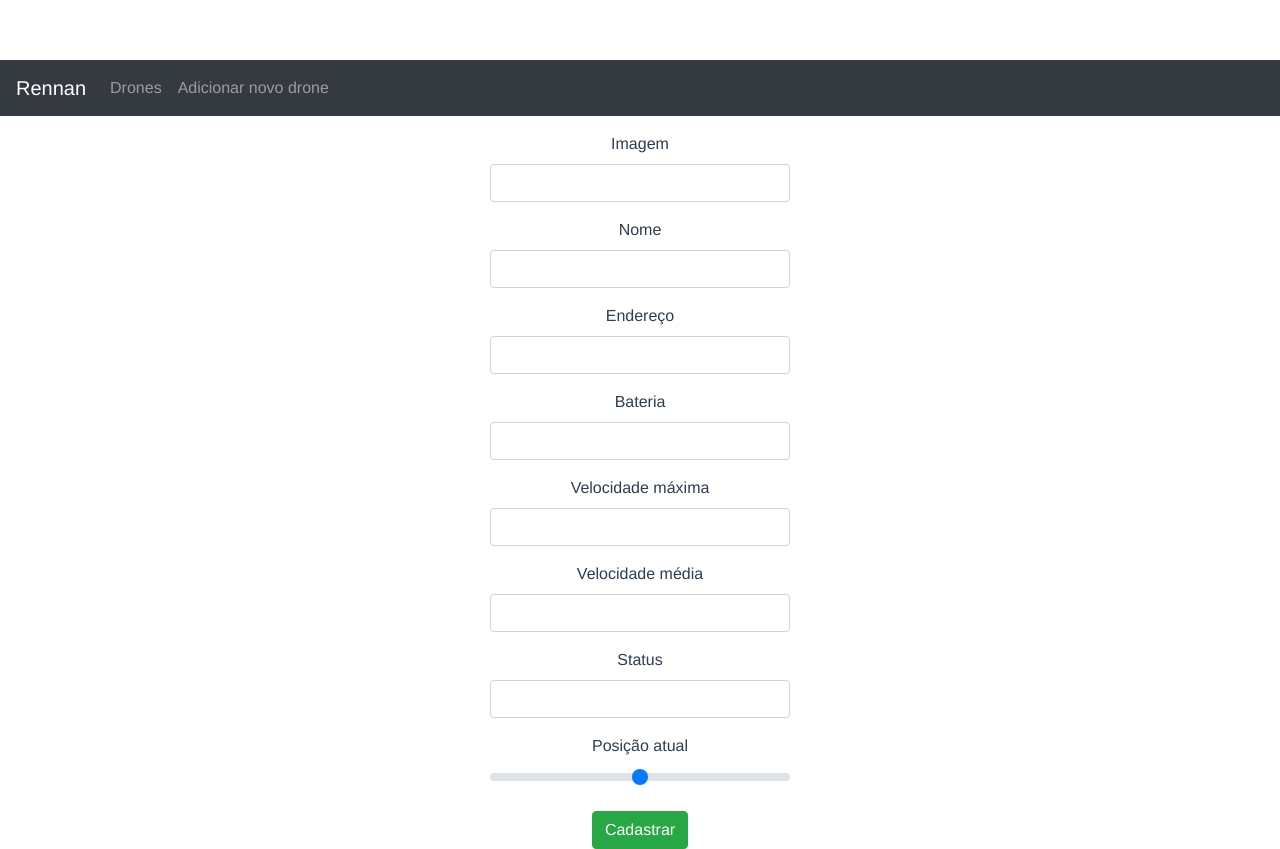
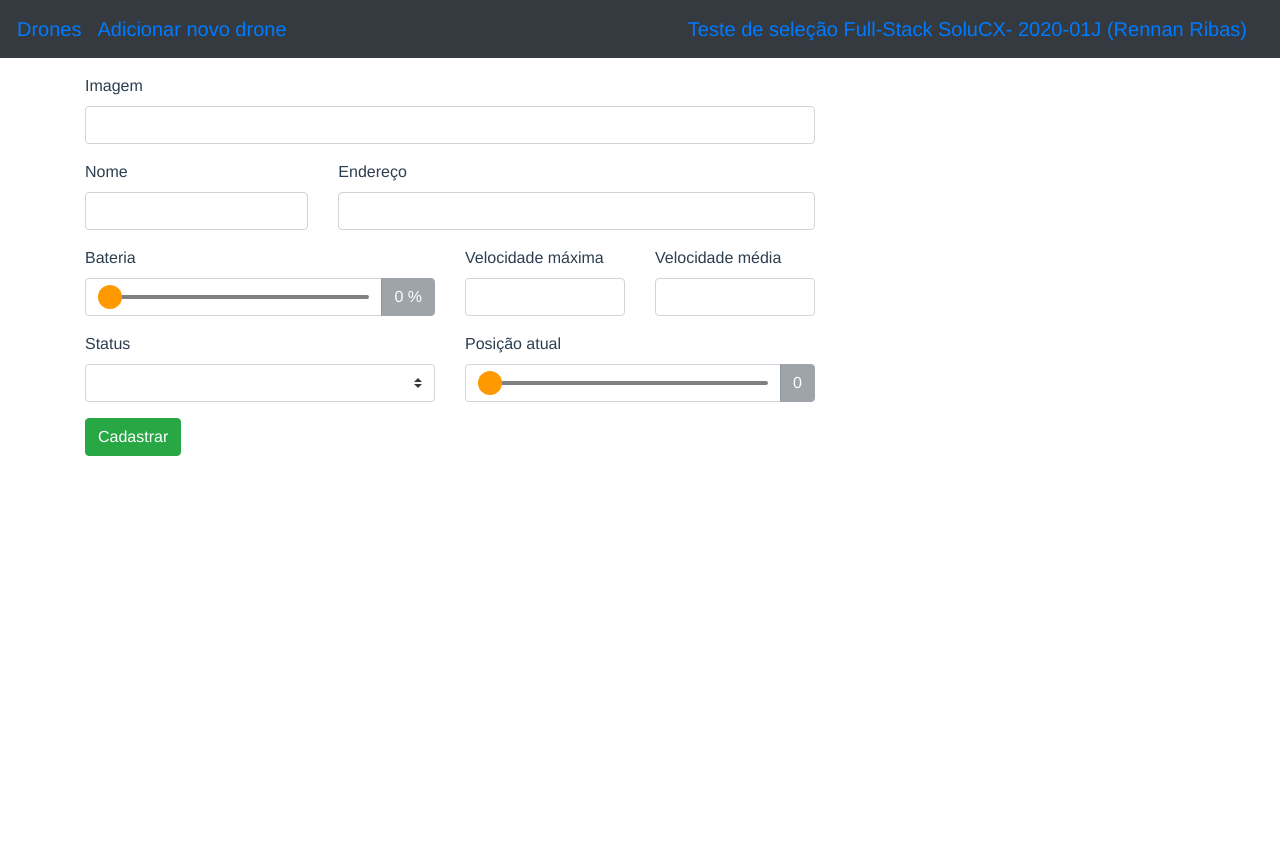
Before and after one commit to rennanrr/vue-drones, a Vue app: page /create in a window 1280 px wide. After the commit the page ends 800 px from the top, so only its background shows below. Built offline with nearby package versions, Linux system fonts and the light colour scheme; the HTML template or start-up script is replaced by a standard one.

Commit message:
update na tela  create drone

```diff
--- a/package.json
+++ b/package.json
@@ -12,6 +12,8 @@
     "bootstrap": "^4.4.1",
     "bootstrap-vue": "^2.5.0",
     "core-js": "^3.6.4",
+    "node-sass": "^4.13.1",
+    "sass-loader": "^8.0.2",
     "vue": "^2.6.11",
     "vue-router": "^3.1.6"
   },
--- a/src/App.vue
+++ b/src/App.vue
@@ -1,18 +1,18 @@
 <template>
-  <div id="app">
-    <nav class="navbar navbar-expand navbar-dark bg-dark">
-      <a href="#" class="navbar-brand">Rennan</a>
-      <div class="navbar-nav mr-auto">
+  <div id="app" class="mt-0">
+    <nav class="navbar navbar-expand text-white bg-dark border border-dark justify-content-between">
+      <div class="navbar-nav text-white">
         <li class="nav-item">
-          <a href="/drones" class="nav-link">Drones</a>
+          <a href="/drones" class="navbar-brand">Drones</a>
         </li>
         <li class="nav-item">
-          <a href="/create" class="nav-link">Adicionar novo drone</a>
+          <a href="/create" class="navbar-brand">Adicionar novo drone</a>
         </li>
       </div>
+      <a class="navbar-brand">Teste de seleção Full-Stack SoluCX- 2020-01J (Rennan Ribas)</a>
     </nav>
 
-    <div class="container mt-3">
+    <div class="container mt-3 mb-3">
       <router-view />
     </div>
   </div>
@@ -20,15 +20,12 @@
 
 <script>
 import Vue from 'vue';
-import { BootstrapVue, IconsPlugin } from 'bootstrap-vue';
+import { BootstrapVue } from 'bootstrap-vue';
 
-import 'bootstrap/dist/css/bootstrap.css'
-import 'bootstrap-vue/dist/bootstrap-vue.css'
+import './assets/styles/custom.scss'
 
 // Install BootstrapVue
 Vue.use(BootstrapVue)
-// Optionally install the BootstrapVue icon components plugin
-Vue.use(IconsPlugin)
 
 export default {
   name: 'app'
--- /dev/null
+++ b/src/assets/styles/custom.scss
@@ -0,0 +1,72 @@
+
+@import 'node_modules/bootstrap/scss/bootstrap';
+@import 'node_modules/bootstrap-vue/src/index.scss';
+
+$track-w: 12.5em;
+$track-h: .25em;
+$thumb-d: 1.5em;
+$track-c: gray;
+$filll-c: red;
+
+@mixin track($fill: 0) {
+    box-sizing: border-box;
+    border: none;
+    width: $track-w; height: $track-h;
+    background: $track-c;
+
+    @if $fill == 1 {
+        .js & {
+            background: linear-gradient($filll-c, $filll-c)
+                0/ var(--sx) 100% no-repeat $track-c
+        }
+    }
+}
+
+@mixin fill() {
+    height: $track-h;
+    background: $filll-c
+}
+
+@mixin thumb() {
+    box-sizing: border-box;
+    border: none;
+    width: $thumb-d; height: $thumb-d;
+    border-radius: 50%;
+    background: #f90;
+}
+
+[type='range'] {
+    &, &::-webkit-slider-thumb {
+        -webkit-appearance: none;
+    }
+
+    --range: calc(var(--max) - var(--min));
+    --ratio: calc((var(--val) - var(--min))/var(--range));
+    --sx: calc(.5*#{$thumb-d} + var(--ratio)*(100% - #{$thumb-d}));
+    margin: 0;
+    padding: 0;
+    width: $track-w; height: $thumb-d;
+    background: transparent;
+    font: 1em/1 arial, sans-serif;
+
+    &::-webkit-slider-runnable-track {
+        @include track(1)
+    }
+    &::-moz-range-track { @include track }
+    &::-ms-track { @include track }
+
+    &::-moz-range-progress { @include fill }
+    &::-ms-fill-lower { @include fill }
+
+    &::-webkit-slider-thumb {
+        margin-top: .5*($track-h - $thumb-d);
+        @include thumb
+    }
+    &::-moz-range-thumb { @include thumb }
+    &::-ms-thumb {
+        margin-top: 0;
+        @include thumb
+    }
+
+    &::-ms-tooltip { display: none }
+}
--- a/src/components/DroneCreate.vue
+++ b/src/components/DroneCreate.vue
@@ -1,6 +1,6 @@
 <template>
-  <div class="submit-form">
-    <div v-if="!submitted">
+  <div class="row">
+    <div class="col-8 text-left" v-if="!submitted">
       <div class="form-group">
         <label for="title">Imagem</label>
         <input
@@ -12,8 +12,8 @@
           name="title"
         />
       </div>
-
-      <div class="form-group">
+      <div class="row">
+        <div class="form-group col-4">
           <label for="description">Nome</label>
           <input
             class="form-control"
@@ -24,7 +24,7 @@
           />
         </div>
 
-      <div class="form-group">
+        <div class="form-group col-8">
           <label for="description">Endereço</label>
           <input
             class="form-control"
@@ -34,21 +34,26 @@
             name="description"
           />
         </div>
-
-      <div class="form-group">
-        <label for="description">Bateria</label>
-        <input
-          class="form-control"
-          id="description"
-          required
-          v-model="drone.battery"
-          name="description"
-        />
       </div>
 
-      <div class="form-group">
+      <div class="row">
+        <div class="form-group col-6">
+          <label for="description">Bateria</label>
+          <b-input-group>
+            <b-form-input d="battery"  v-model="drone.battery" name="battery"
+            type="range" min="0" max="100"></b-form-input>
+            <b-input-group-append>
+              <b-button disabled>
+                {{ drone.battery }} %
+              </b-button>
+            </b-input-group-append>
+          </b-input-group>
+        </div>
+
+        <div class="form-group col-3">
           <label for="description">Velocidade máxima</label>
           <input
+            type="number"
             class="form-control"
             id="description"
             required
@@ -57,9 +62,10 @@
           />
         </div>
 
-      <div class="form-group">
+        <div class="form-group col-3">
           <label for="description">Velocidade média</label>
           <input
+            type="number"
             class="form-control"
             id="description"
             required
@@ -67,30 +73,38 @@
             name="description"
           />
         </div>
-
-      <div class="form-group">
+      </div>
+      <div class="row">
+        <div class="form-group col-6">
           <label for="description">Status</label>
-        <input
-          class="form-control"
-          id="description"
-          required
-          v-model="drone.status"
-          name="status"
-        />
+          <b-form-select id="status" name="status" v-model="drone.status" >
+            <b-form-select-option value="Success">Success</b-form-select-option>
+            <b-form-select-option value="Delayed">Delayed</b-form-select-option>
+            <b-form-select-option value="Flying">Flying</b-form-select-option>
+            <b-form-select-option value="Fail">Fail</b-form-select-option>
+            <b-form-select-option value="Offline">Offline</b-form-select-option>
+            <b-form-select-option value="Charging">Charging</b-form-select-option>
+          </b-form-select>
         </div>
 
-      <div class="form-group">
+        <div class="form-group col-6">
           <label for="description">Posição atual</label>
-        <b-form-input id="fly" v-model="drone.fly" name="fly" type="range" min="0" max="100"></b-form-input>
-        <div class="mt-2">{{ drone.fly }}</div>
+          <b-input-group>
+            <b-form-input id="fly"  v-model="drone.fly" name="fly"
+              type="range" min="0" max="100"></b-form-input>
+              <b-input-group-append><b-button disabled> {{ drone.fly }} </b-button></b-input-group-append>
+          </b-input-group>
+        </div>
       </div>
 
       <button @click="createDrone" class="btn btn-success">Cadastrar</button>
     </div>
+    <img v-if="drone.image && !submitted" :src="drone.image" class="img-fluid col-4" alt="Drone image">
 
-    <div v-else>
-      <h4>You submitted successfully!</h4>
-      <button class="btn btn-success" @click="newDrone">Add</button>
+    <div class="text-center" v-if="submitted">
+      <h4>Drone cadastrado com sucesso!</h4>
+      <button class="btn btn-info m-2" @click="newDrone">Cadastrar outro</button>
+      <a class="btn btn-success m-2" href="/drones">Voltar à lista</a>
     </div>
   </div>
 </template>
@@ -107,11 +121,11 @@ export default {
         image: "",
         name: "",
         address: "",
-        battery: "",
-        max_speed: "",
-        average_speed: "",
-        status: "",
-        fly: ""
+        battery: 0,
+        max_speed: null,
+        average_speed: null,
+        status: null,
+        fly: 0
       },
       submitted: false
     };
@@ -144,7 +158,17 @@ export default {
 
     newDrone() {
       this.submitted = false;
-      this.drone = {};
+      this.drone =  {
+        id: "",
+        image: "",
+        name: "",
+        address: "",
+        battery: 0,
+        max_speed: null,
+        average_speed: null,
+        status: null,
+        fly: 0
+      };
     }
   }
 };
```
Also changed, not shown: 1 other file (tests, documents, lock files or other folders). Lines whose indentation alone changed are shown as unchanged.
